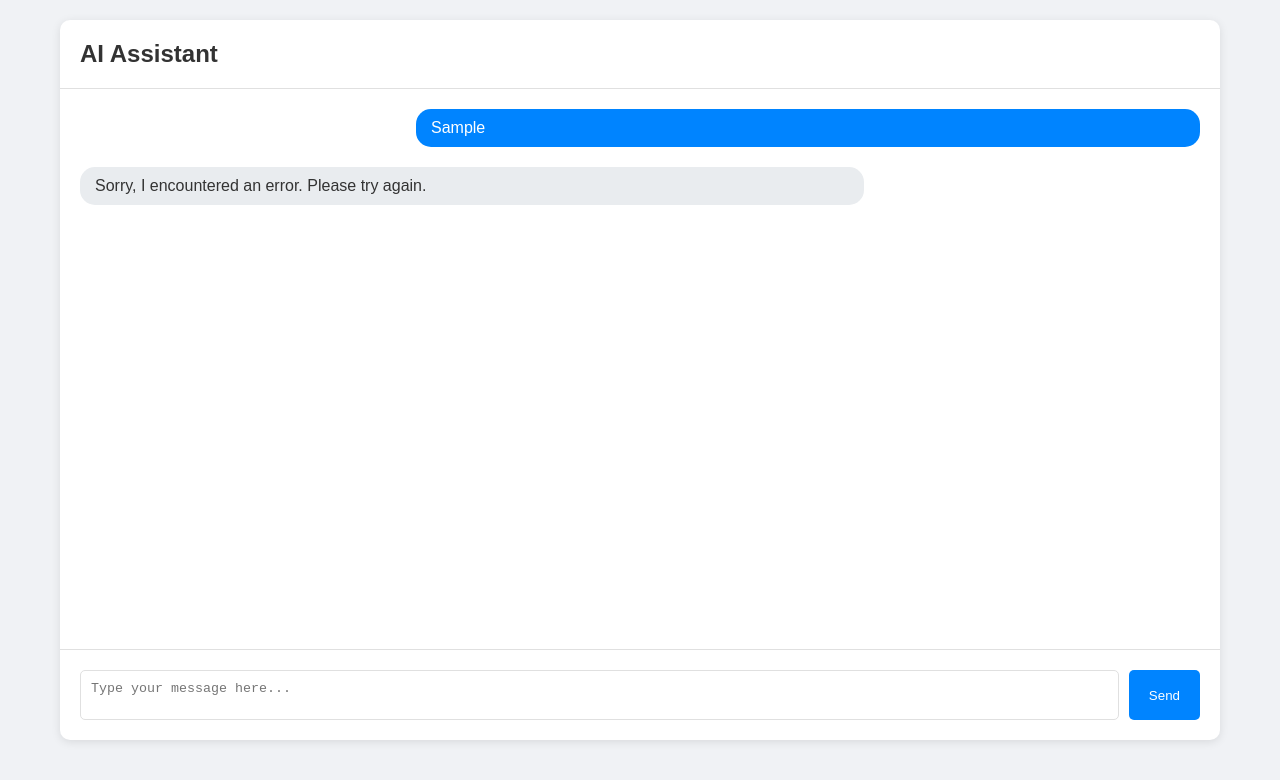
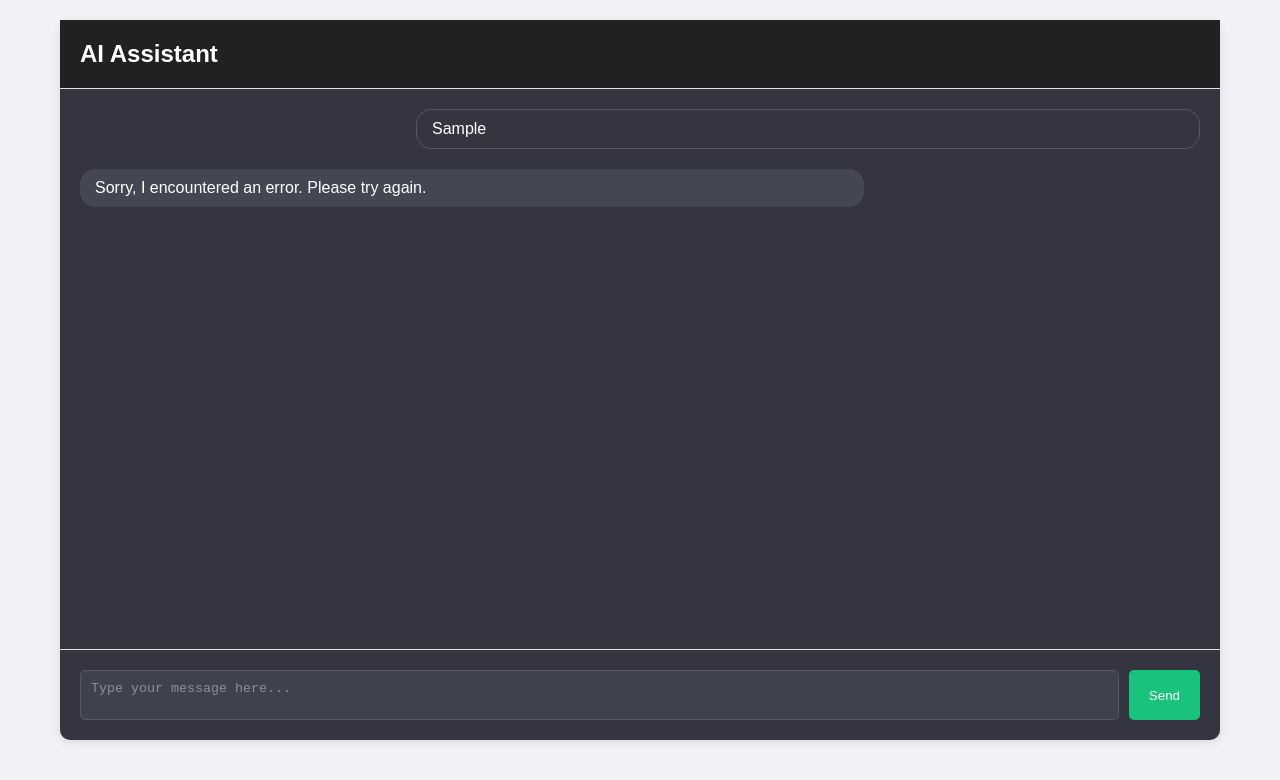
Before and after one commit to khellon21/expel-bot, a plain HTML site: page Index.html in a window 1280 px wide. Both pictures are taken after typing "Sample" into the empty fields and a click on the button "Send". Drawn offline with Linux system fonts and the light colour scheme; no server answers.

Commit message:
Update Style.css

```diff
--- a/Style.css
+++ b/Style.css
@@ -17,7 +17,8 @@ body {
 }
 
 .chat-container {
-    background-color: white;
+    background-color: #343541;
+    color: #fff;
     border-radius: 10px;
     box-shadow: 0 2px 10px rgba(0, 0, 0, 0.1);
     height: 90vh;
@@ -28,10 +29,11 @@ body {
 .chat-header {
     padding: 20px;
     border-bottom: 1px solid #e0e0e0;
+    background-color: #202123;
 }
 
 .chat-header h1 {
-    color: #333;
+    color: #fff;
     font-size: 24px;
 }
 
@@ -48,15 +50,16 @@ body {
 
 .user-message {
     margin-left: auto;
-    background-color: #0084ff;
-    color: white;
+    background-color: #343541;
+    color: #fff;
     padding: 10px 15px;
     border-radius: 15px;
+    border: 1px solid #565869;
 }
 
 .bot-message {
-    background-color: #e9ecef;
-    color: #333;
+    background-color: #444654;
+    color: #fff;
     padding: 10px 15px;
     border-radius: 15px;
 }
@@ -71,15 +74,21 @@ body {
 #user-input {
     flex: 1;
     padding: 10px;
-    border: 1px solid #e0e0e0;
+    border: 1px solid #565869;
     border-radius: 5px;
     resize: none;
     height: 50px;
+    background-color: #40414f;
+    color: #fff;
+}
+
+#user-input::placeholder {
+    color: #8e8ea0;
 }
 
 #send-button {
     padding: 10px 20px;
-    background-color: #0084ff;
+    background-color: #19c37d;
     color: white;
     border: none;
     border-radius: 5px;
@@ -88,5 +97,5 @@ body {
 }
 
 #send-button:hover {
-    background-color: #0073e6;
+    background-color: #1a8870;
 }
```
